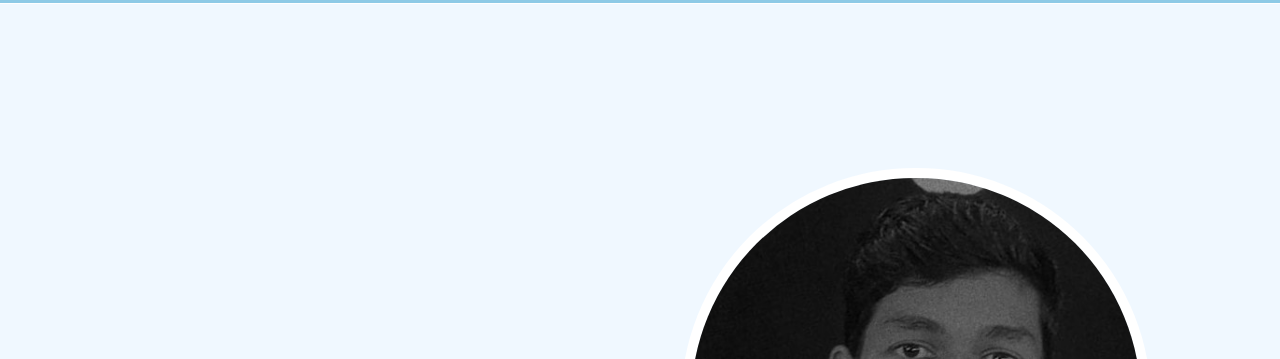
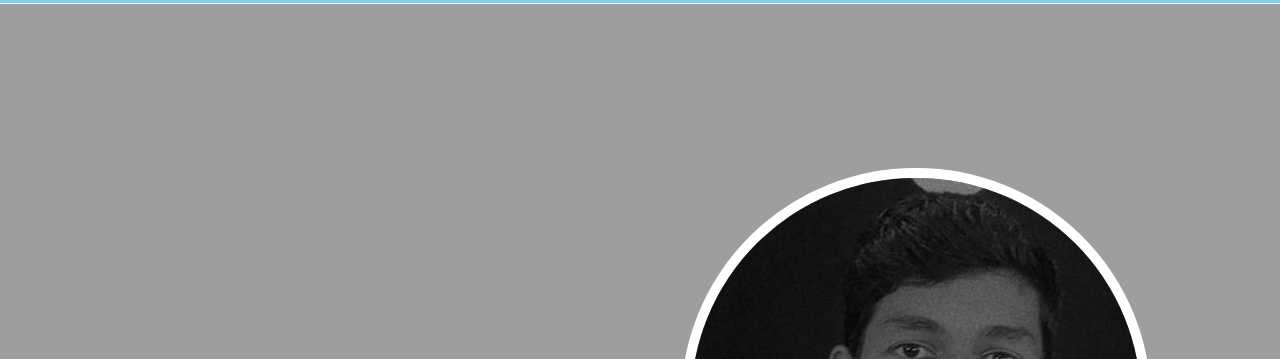
Before and after one commit to ankitkumar1196510/Ankit-kumar1, a plain HTML site: page index.html in a window 1280 px wide. Shown: the part 70-429 px from the top of the page. Drawn offline with Linux system fonts and the light colour scheme; the site is published under a folder, as on GitHub Pages, so addresses that start at the root find nothing.

Commit message:
Update style.css

```diff
--- a/style.css
+++ b/style.css
@@ -66,7 +66,7 @@ nav ul li a:hover,nav ul li a:focus{
 /* main */
 .img-container
 {
-    background-image: url(/images/backgrond-images.jpg);
+    background-image: url(images/backgrond-images.jpg);
     height: 100vh;
     width: 100%;
     background-position: center;
```
